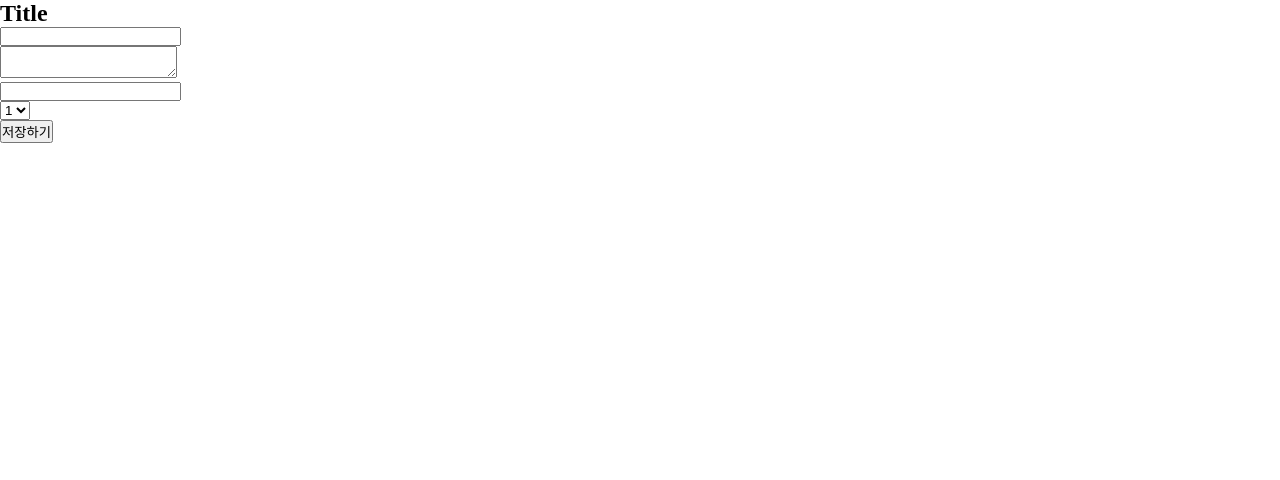
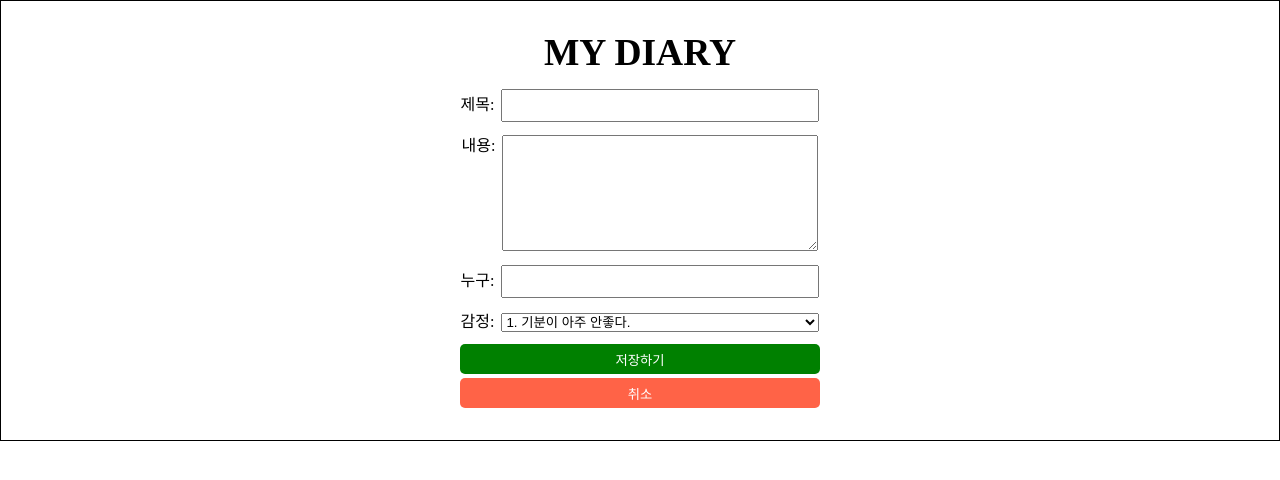
Before and after one commit to superbono/diary_react_01, a React (Create React App) app: page / in a window 1280 px wide. Shown: the top 480 px of the page. Built offline with nearby package versions, Linux system fonts and the light colour scheme.

Commit message:
간단한 스타일링

```diff
--- a/src/App.css
+++ b/src/App.css
@@ -2,3 +2,66 @@
   margin: 0;
   padding: 0;
 }
+
+.App {
+  text-align: center;
+  border: 1px solid #000;
+  padding: 30px;
+}
+
+.App input,
+textarea {
+  margin-bottom: 10px;
+  width: 300px;
+  padding: 7px;
+}
+
+.App textarea {
+  height: 100px;
+}
+
+.App select {
+  margin-bottom: 10px;
+}
+
+.btn-container-submit button,
+.btn-container-reset button {
+  margin: 2px auto !important;
+  width: 360px;
+  height: 30px;
+  border-radius: 5px;
+  cursor: pointer;
+}
+
+.btn-container-submit button:first-child {
+  margin-right: 5px;
+  display: block;
+  text-align: center;
+  border: none;
+  background: green;
+  color: #fff;
+}
+
+.btn-container-reset button:first-child {
+  background: none;
+  background: tomato;
+  border: none;
+  color: #fff;
+}
+
+.Header {
+  margin-bottom: 15px;
+  font-size: 25px;
+}
+
+.Header h2 {
+  color: #000;
+}
+
+.container label {
+  margin-right: 7px;
+}
+
+.container select {
+  width: 318px;
+}
--- a/src/App.js
+++ b/src/App.js
@@ -1,6 +1,6 @@
 import "./App.css";
 import React, { useState } from "react";
-import DiaryEditor from "./components/DiaryEditor";
+import Header from "./components/Header";
 
 function App() {
   const [state, setState] = useState({
@@ -11,9 +11,13 @@ function App() {
   });
 
   const onSubmit = (e) => {
-    e.preventDefault();
-    console.log(state.title, state.content, state.author, state.emotion);
-    clearInput();
+    if (state.title === "" || state.content === "" || state.author === "") {
+      alert("값이 없습니다.");
+    } else {
+      e.preventDefault();
+      console.log(state);
+      clearInput();
+    }
   };
 
   const handleChange = (e) => {
@@ -26,31 +30,42 @@ function App() {
 
   return (
     <div className="App">
-      <DiaryEditor />
+      <Header />
       <form onSubmit={onSubmit}>
-        <div>
+        <div className="container">
+          <label>제목:</label>
           <input name="title" value={state.title} onChange={handleChange} />
         </div>
-        <div>
+        <div className="container">
+          <label style={{ verticalAlign: 110 }}>내용:</label>
           <textarea
             name="content"
             value={state.content}
             onChange={handleChange}
           />
         </div>
-        <div>
+        <div className="container">
+          <label>누구:</label>
           <input name="author" value={state.author} onChange={handleChange} />
         </div>
-        <div>
+        <div className="container">
+          <label>감정:</label>
           <select value={state.emotion} name="emotion" onChange={handleChange}>
-            <option value={1}>1</option>
-            <option value={2}>2</option>
-            <option value={3}>3</option>
-            <option value={4}>4</option>
-            <option value={5}>5</option>
+            <option value={1}>1. 기분이 아주 안좋다.</option>
+            <option value={2}>2. 기분이 안좋다.</option>
+            <option value={3}>3. 그저그렇다.</option>
+            <option value={4}>4. 기분이 좋다.</option>
+            <option value={5}>5. 기분이 아주 좋다.</option>
           </select>
         </div>
-        <button type="submit">저장하기</button>
+        <div className="btn-container-submit">
+          <button type="submit">저장하기</button>
+        </div>
+        <div className="btn-container-reset">
+          <button type="button" onClick={clearInput}>
+            취소
+          </button>
+        </div>
       </form>
     </div>
   );
--- a/src/components/DiaryEditor.js
+++ /dev/null
@@ -1,11 +0,0 @@
-import React from "react";
-
-const DiaryEditor = () => {
-  return (
-    <div className="DiaryEditor">
-      <h2>Title</h2>
-    </div>
-  );
-};
-
-export default DiaryEditor;
--- /dev/null
+++ b/src/components/Header.js
@@ -0,0 +1,12 @@
+import React from "react";
+import "../../src/App.css";
+
+const Header = () => {
+  return (
+    <div className="Header">
+      <h2>MY DIARY</h2>
+    </div>
+  );
+};
+
+export default Header;
```
